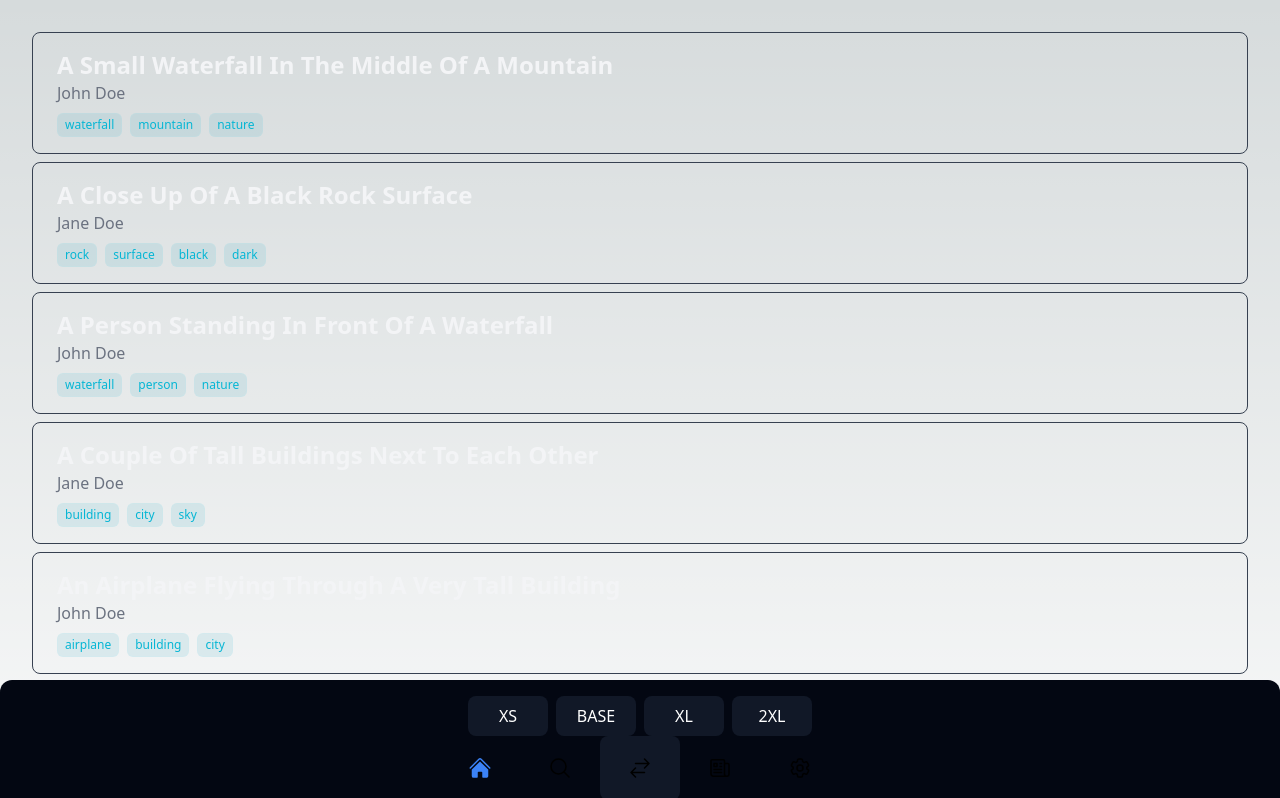
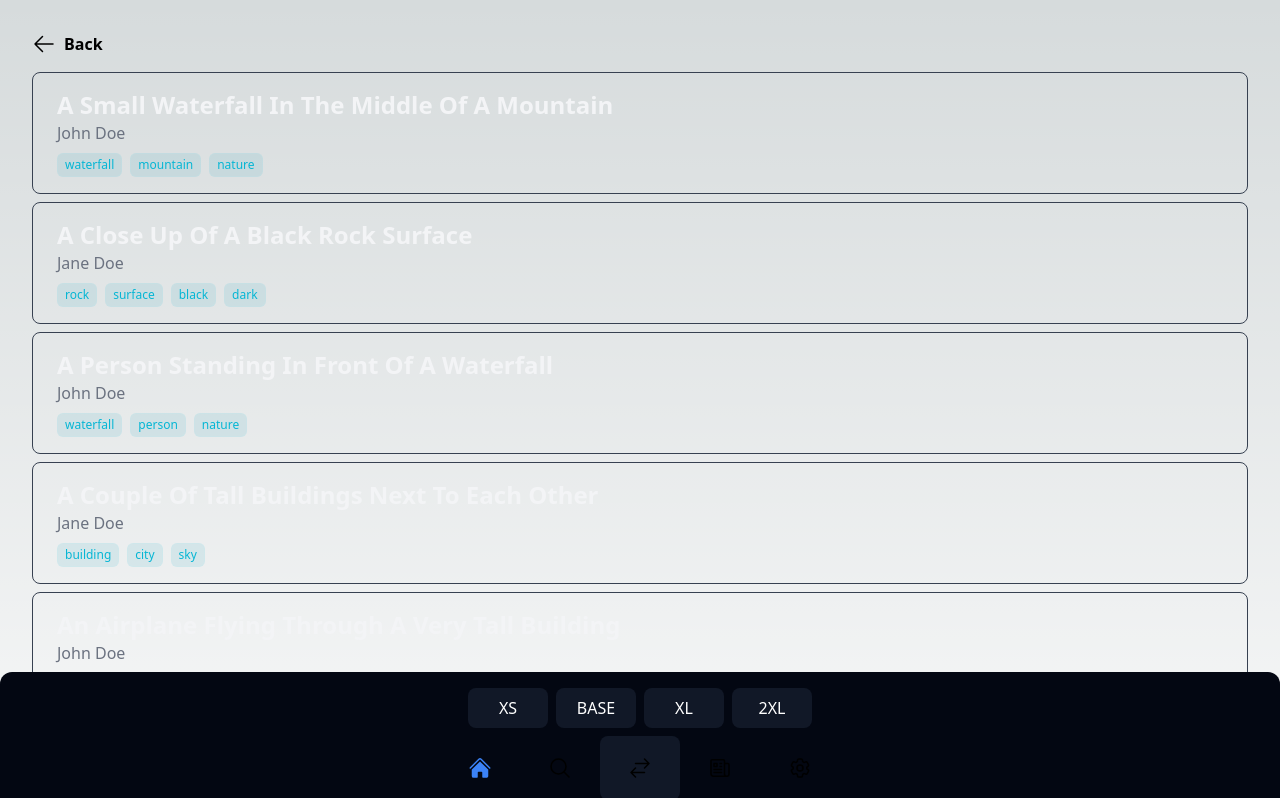
Before and after one commit to christoff-linde/alt-accessibility-web, a Next.js app: page /blog in a window 1280 px wide. Shown: the top 798 px of the page. Built offline with nearby package versions, Linux system fonts and the light colour scheme; a web font is replaced by a local one.

Commit message:
feat: add layout swithing functionality to back button and bottom navigation

```diff
--- /dev/null
+++ b/app/components/BackButton.tsx
@@ -0,0 +1,27 @@
+'use client';
+
+import { ArrowLeftIcon } from '@heroicons/react/24/outline';
+import { TypedUseSelectorHook, useSelector } from 'react-redux';
+import { RootState } from '../store';
+import { usePathname, useRouter } from 'next/navigation';
+
+const useAppSelector: TypedUseSelectorHook<RootState> = useSelector;
+
+const BackButton = () => {
+  const router = useRouter();
+  const pathname = usePathname();
+  const orientation = useAppSelector((state) => state.theme.orientation);
+
+  return (
+    <div className={orientation + ' ' + 'mb-4 flex items-center font-bold'}>
+      {pathname !== '/' ? (
+        <button onClick={() => router.back()} className='flex gap-2'>
+          <ArrowLeftIcon className='h-6 w-6' />
+          <span>Back</span>
+        </button>
+      ) : null}
+    </div>
+  );
+};
+
+export default BackButton;
--- a/app/components/DynamicBlogPost.tsx
+++ b/app/components/DynamicBlogPost.tsx
@@ -34,7 +34,7 @@ const DynamicBlogPost = () => {
       </h2>
       <TagContainer data={data.tags} />
       <Image
-        className='mt-4 h-96 w-full rounded-lg object-cover'
+        className='mt-4 h-80 w-full rounded-lg object-cover'
         src={url}
         alt='placeholder'
         width={1920}
--- a/app/components/card.tsx
+++ b/app/components/card.tsx
@@ -19,7 +19,7 @@ const Card = ({ imageId, title, tags, author }: CardProps) => {
       <Link href={`/blog/${imageId}`}>
         <Suspense fallback={<Loading />}>
           <Image
-            className='h-96 w-full rounded-lg object-cover'
+            className='h-64 w-full rounded-lg object-cover'
             src={url}
             alt='placeholder'
             width={400}
--- a/app/components/navigation.tsx
+++ b/app/components/navigation.tsx
@@ -17,8 +17,9 @@ import {
 import Link from 'next/link';
 import { TypedUseSelectorHook, useDispatch, useSelector } from 'react-redux';
 import { AppDispatch, RootState } from '../store';
-import { setActiveIndex } from '../store/themeSlice';
+import { setActiveIndex, setOrientation } from '../store/themeSlice';
 import ThemeSelector from './ThemeSelector';
+import { useState } from 'react';
 
 const navLinks = [
   {
@@ -62,17 +63,34 @@ export const useAppDispatch: () => AppDispatch = useDispatch;
 export const useAppSelector: TypedUseSelectorHook<RootState> = useSelector;
 
 const Navigation = () => {
+  const [switchingLayout, setSwitchingLayout] = useState(false);
+
   const dispatch = useAppDispatch();
   const activeIndex = useAppSelector((state) => state.theme.activeIndex);
+  const orientation = useAppSelector((state) => state.theme.orientation);
+
+  const handleLayoutShift = () => {
+    if (switchingLayout) return;
+
+    setSwitchingLayout(true);
+    setTimeout(() => {
+      dispatch(setOrientation());
+      setSwitchingLayout(false);
+    }, 1500);
+  };
 
   return (
     <div
       className={
-        'space-evenly fixed bottom-0 left-0 z-10 flex w-screen flex-col items-center justify-center rounded-t-xl bg-gray-950'
+        'space-evenly fixed bottom-0 left-0 z-10 flex w-screen flex-col items-center justify-center rounded-t-xl bg-gray-950 gap-2'
       }
     >
       <ThemeSelector />
-      <div className='space-evenly flex items-center justify-center'>
+      <div
+        className={
+          orientation + ' ' + 'space-evenly flex items-center justify-center'
+        }
+      >
         {navLinks.map((link, linkIdx) =>
           link.title !== undefined ? (
             <Link
@@ -92,6 +110,7 @@ const Navigation = () => {
             <button
               className='flex h-16 w-20 flex-col items-center justify-center gap-1 rounded-lg bg-gray-900 p-1 transition-colors hover:bg-blue-500 hover:text-gray-950'
               key={`nav-link-${linkIdx}-${link.title}`}
+              onClick={() => handleLayoutShift()}
             >
               {activeIndex === link.index ? (
                 <link.solidIcon className='h-6 w-6 text-blue-500' />
--- a/app/layout.tsx
+++ b/app/layout.tsx
@@ -1,6 +1,7 @@
 import { Metadata } from 'next';
 import { ReactNode } from 'react';
 
+import BackButton from './components/BackButton';
 import Navigation from './components/Navigation';
 import Providers from './components/provider';
 import { inter } from './fonts';
@@ -16,6 +17,7 @@ const RootLayout = ({ children }: { children: ReactNode }) => {
     <html lang='en'>
       <Providers>
         <body className={(inter.className, 'm-8')}>
+          <BackButton />
           {children}
           <Navigation />
         </body>
--- a/app/store/themeSlice.ts
+++ b/app/store/themeSlice.ts
@@ -24,8 +24,13 @@ const themeSlice = createSlice({
     setFontSize(state, action: PayloadAction<FontSize>) {
       state.fontSize = action.payload;
     },
-    setOrientation(state, action: PayloadAction<LayoutOrientation>) {
-      state.orientation = action.payload;
+    setOrientation(state) {
+      // state.orientation = action.payload;
+      if (state.orientation === LayoutOrientation.LEFT) {
+        state.orientation = LayoutOrientation.RIGHT;
+      } else {
+        state.orientation = LayoutOrientation.LEFT;
+      }
     },
   },
 });
--- a/app/types.ts
+++ b/app/types.ts
@@ -1,7 +1,7 @@
 /* eslint-disable no-unused-vars */
 export enum LayoutOrientation {
-  LEFT = 'left',
-  RIGHT = 'right',
+  LEFT = 'flex-row-reverse',
+  RIGHT = 'flex-row',
 }
 
 export enum FontSize {
```
